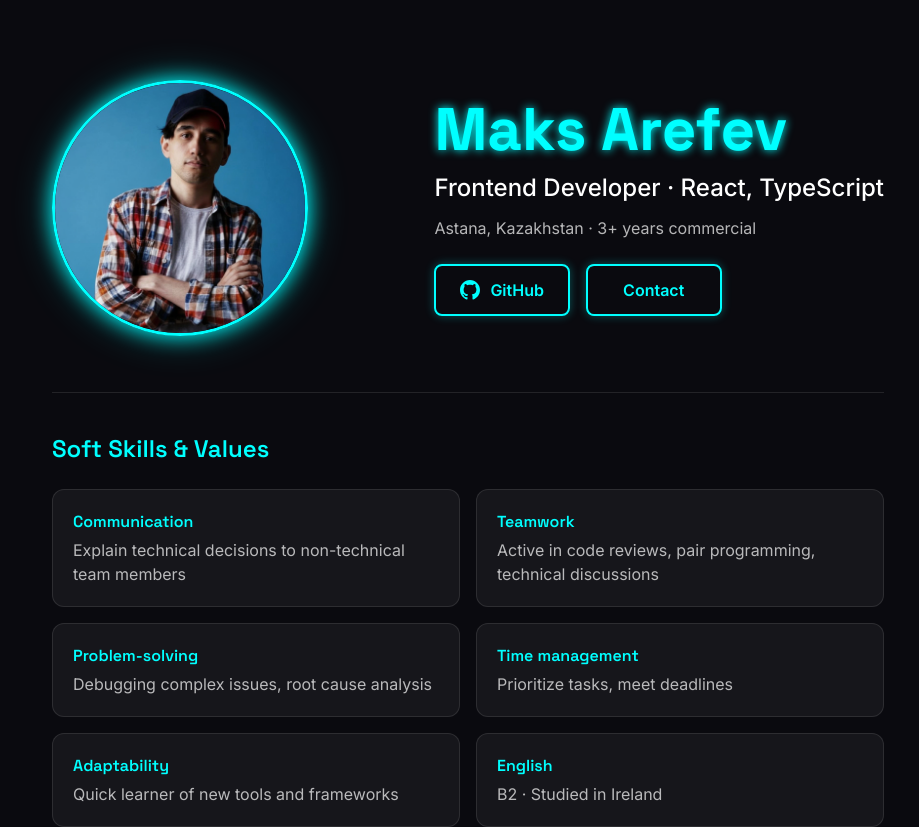
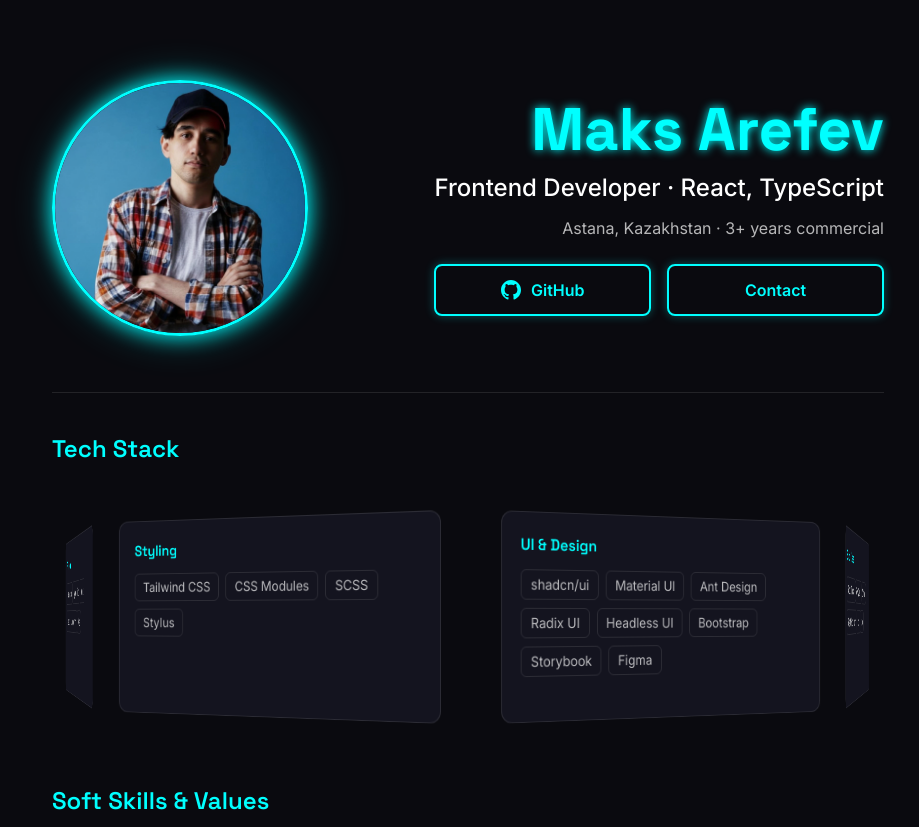
Before and after one commit to czenturion/cv, a React (Vite) app: page / in a window 1280 px wide. Shown: the top 827 px of the page, without its empty margins (172-1091 px from the left). Built offline with nearby package versions, Linux system fonts and the light colour scheme.

Commit message:
feat: add Tech Stack carousel and Soft Skills section

```diff
--- a/src/App.tsx
+++ b/src/App.tsx
@@ -1,9 +1,13 @@
 import { About } from '@/components/sections/About'
+import { SoftSkills } from '@/components/sections/SoftSkills'
+import { TechStack } from '@/components/sections/TechStack'
 
 function App() {
   return (
     <main>
       <About />
+      <TechStack />
+      <SoftSkills />
     </main>
   )
 }
--- a/src/components/sections/About.tsx
+++ b/src/components/sections/About.tsx
@@ -5,20 +5,20 @@ import { profile } from '@/data/profile'
 
 export function About() {
   return (
-    <section id="about" className="mx-auto flex max-w-4xl flex-col gap-14 px-5 py-20 md:px-8">
-      <div className="flex flex-col items-center gap-8 sm:flex-row sm:justify-between sm:gap-12">
+    <section id="about" className="mx-auto max-w-4xl px-5 pt-20 md:px-8">
+      <div className="flex flex-col items-center gap-8 border-b border-white/10 pb-14 sm:flex-row sm:justify-between sm:gap-12">
         <img
           src={photo}
           alt={`${profile.name}, frontend developer`}
           className="aspect-square w-40 shrink-0 rounded-full border-3 border-neon-cyan object-cover object-[center_25%] shadow-neon sm:w-52 md:w-64"
         />
-        <div className="flex flex-col gap-3 text-center sm:text-left">
+        <div className="flex flex-col gap-3 text-center sm:text-right">
           <h1 className="text-4xl font-bold text-neon-cyan text-shadow-neon md:text-6xl">
             {profile.name}
           </h1>
           <p className="text-xl font-medium md:text-2xl">{profile.headline}</p>
           <p className="text-white/70">{profile.meta}</p>
-          <div className="mx-auto mt-3 grid w-fit grid-cols-2 gap-4 sm:mx-0">
+          <div className="mt-3 grid w-full grid-cols-2 gap-4">
             <ButtonLink href={profile.github} target="_blank" rel="noreferrer">
               <GithubIcon className="size-5" />
               GitHub
@@ -27,21 +27,6 @@ export function About() {
           </div>
         </div>
       </div>
-
-      <div className="flex flex-col gap-6 border-t border-white/10 pt-10">
-        <h2 className="text-2xl font-semibold text-neon-cyan">Soft Skills & Values</h2>
-        <ul className="grid gap-4 sm:grid-cols-2">
-          {profile.softSkills.map(({ title, text }) => (
-            <li
-              key={title}
-              className="rounded-xl border border-white/10 bg-white/5 p-5 transition hover:-translate-y-1 hover:border-neon-cyan/60 hover:shadow-neon-sm"
-            >
-              <h3 className="font-semibold text-neon-cyan">{title}</h3>
-              <p className="mt-1 text-white/70">{text}</p>
-            </li>
-          ))}
-        </ul>
-      </div>
     </section>
   )
 }
--- /dev/null
+++ b/src/components/sections/SoftSkills.tsx
@@ -0,0 +1,17 @@
+import { Card } from '@/components/ui/Card'
+import { profile } from '@/data/profile'
+
+export function SoftSkills() {
+  return (
+    <section id="soft-skills" className="mx-auto flex max-w-4xl flex-col gap-6 px-5 pb-20 md:px-8">
+      <h2 className="text-2xl font-semibold text-neon-cyan">Soft Skills & Values</h2>
+      <ul className="grid gap-4 sm:grid-cols-2">
+        {profile.softSkills.map(({ title, text }) => (
+          <Card key={title} title={title}>
+            <p className="mt-1 text-white/70">{text}</p>
+          </Card>
+        ))}
+      </ul>
+    </section>
+  )
+}
--- /dev/null
+++ b/src/components/sections/TechStack.tsx
@@ -0,0 +1,88 @@
+import { useEffect, useRef, type PointerEvent } from 'react'
+import { Card } from '@/components/ui/Card'
+import { stack } from '@/data/stack'
+
+const ANGLE_STEP = 360 / stack.length
+const AUTO_SPEED = 0.012 // degrees per ms
+const DRAG_SPEED = 0.3 // degrees per px
+
+export function TechStack() {
+  const ringRef = useRef<HTMLUListElement>(null)
+  const angleRef = useRef(0)
+  const isHoveredRef = useRef(false)
+  const dragXRef = useRef<number | null>(null)
+
+  useEffect(() => {
+    const autoRotate = !window.matchMedia('(prefers-reduced-motion: reduce)').matches
+    let prevTime = performance.now()
+
+    const tick = (time: number) => {
+      if (autoRotate && !isHoveredRef.current) {
+        angleRef.current -= (time - prevTime) * AUTO_SPEED
+      }
+      prevTime = time
+      if (ringRef.current) {
+        ringRef.current.style.transform = `translateZ(calc(var(--radius) * -1)) rotateY(${angleRef.current}deg)`
+      }
+      frameId = requestAnimationFrame(tick)
+    }
+
+    let frameId = requestAnimationFrame(tick)
+    return () => cancelAnimationFrame(frameId)
+  }, [])
+
+  const handlePointerDown = (e: PointerEvent<HTMLDivElement>) => {
+    dragXRef.current = e.clientX
+    e.currentTarget.setPointerCapture(e.pointerId)
+  }
+
+  const handlePointerMove = (e: PointerEvent<HTMLDivElement>) => {
+    if (dragXRef.current === null) return
+    angleRef.current += (e.clientX - dragXRef.current) * DRAG_SPEED
+    dragXRef.current = e.clientX
+  }
+
+  const stopDrag = () => {
+    dragXRef.current = null
+  }
+
+  return (
+    <section id="tech-stack" className="mx-auto flex max-w-4xl flex-col gap-6 px-5 py-10 md:px-8">
+      <h2 className="text-2xl font-semibold text-neon-cyan">Tech Stack</h2>
+      <div
+        className="relative h-80 cursor-grab touch-pan-y overflow-hidden select-none perspective-[1200px] active:cursor-grabbing md:h-64"
+        onPointerEnter={() => (isHoveredRef.current = true)}
+        onPointerLeave={() => (isHoveredRef.current = false)}
+        onPointerDown={handlePointerDown}
+        onPointerMove={handlePointerMove}
+        onPointerUp={stopDrag}
+        onPointerCancel={stopDrag}
+      >
+        <ul
+          ref={ringRef}
+          className="absolute top-1/2 left-1/2 [--radius:380px] transform-3d md:[--radius:540px]"
+        >
+          {stack.map(({ title, items }, index) => (
+            <Card
+              key={title}
+              title={title}
+              className="absolute -mt-32 -ml-36 h-64 w-72 backface-hidden md:-mt-26 md:-ml-48 md:h-52 md:w-96"
+              style={{ transform: `rotateY(${index * ANGLE_STEP}deg) translateZ(var(--radius))` }}
+            >
+              <ul className="mt-3 flex flex-wrap gap-2">
+                {items.map((item) => (
+                  <li
+                    key={item}
+                    className="rounded-md border border-white/10 px-2.5 py-1 text-sm text-white/70"
+                  >
+                    {item}
+                  </li>
+                ))}
+              </ul>
+            </Card>
+          ))}
+        </ul>
+      </div>
+    </section>
+  )
+}
--- /dev/null
+++ b/src/components/ui/Card.tsx
@@ -0,0 +1,20 @@
+import type { CSSProperties, ReactNode } from 'react'
+
+type CardProps = {
+  title: string
+  children: ReactNode
+  className?: string
+  style?: CSSProperties
+}
+
+export function Card({ title, children, className = '', style }: CardProps) {
+  return (
+    <li
+      className={`rounded-xl border border-white/10 bg-card p-5 transition hover:-translate-y-1 hover:border-neon-cyan/60 hover:shadow-neon-sm ${className}`}
+      style={style}
+    >
+      <h3 className="font-semibold text-neon-cyan">{title}</h3>
+      {children}
+    </li>
+  )
+}
--- /dev/null
+++ b/src/data/stack.ts
@@ -0,0 +1,66 @@
+export const stack = [
+  {
+    title: 'Frontend',
+    items: ['JavaScript', 'TypeScript', 'React', 'Next.js (App Router)', 'Vite'],
+  },
+  {
+    title: 'Styling',
+    items: ['Tailwind CSS', 'CSS Modules', 'SCSS', 'Stylus'],
+  },
+  {
+    title: 'UI & Design',
+    items: [
+      'shadcn/ui',
+      'Material UI',
+      'Ant Design',
+      'Radix UI',
+      'Headless UI',
+      'Bootstrap',
+      'Storybook',
+      'Figma',
+    ],
+  },
+  {
+    title: 'State & Data',
+    items: ['Redux Toolkit', 'RTK Query', 'Zustand', 'React Hook Form', 'Zod', 'Axios'],
+  },
+  {
+    title: 'API & Backend',
+    items: [
+      'REST APIs',
+      'OAuth',
+      'Long polling',
+      'Node.js',
+      'Express',
+      'SQL/NoSQL',
+      'Telegram bots',
+    ],
+  },
+  {
+    title: 'Testing & Quality',
+    items: ['Software testing', 'Jest', 'Playwright', 'ESLint', 'Prettier', 'Husky'],
+  },
+  {
+    title: 'DevOps',
+    items: [
+      'Git',
+      'Docker',
+      'GitHub Actions',
+      'GitLab CI',
+      'Jenkins',
+      'Vercel',
+      'Netlify',
+      'Proxmox',
+    ],
+  },
+  {
+    title: 'Hardware',
+    items: [
+      'Microcontroller programming',
+      'Device firmware',
+      'Soldering',
+      'Diagnostics',
+      'Hardware testing',
+    ],
+  },
+]
--- a/src/index.css
+++ b/src/index.css
@@ -2,6 +2,7 @@
 
 @theme {
   --color-night: #0a0a0f;
+  --color-card: #14141f;
   --color-neon-cyan: #00ffff;
 
   --font-sans: 'Inter', sans-serif;
```
